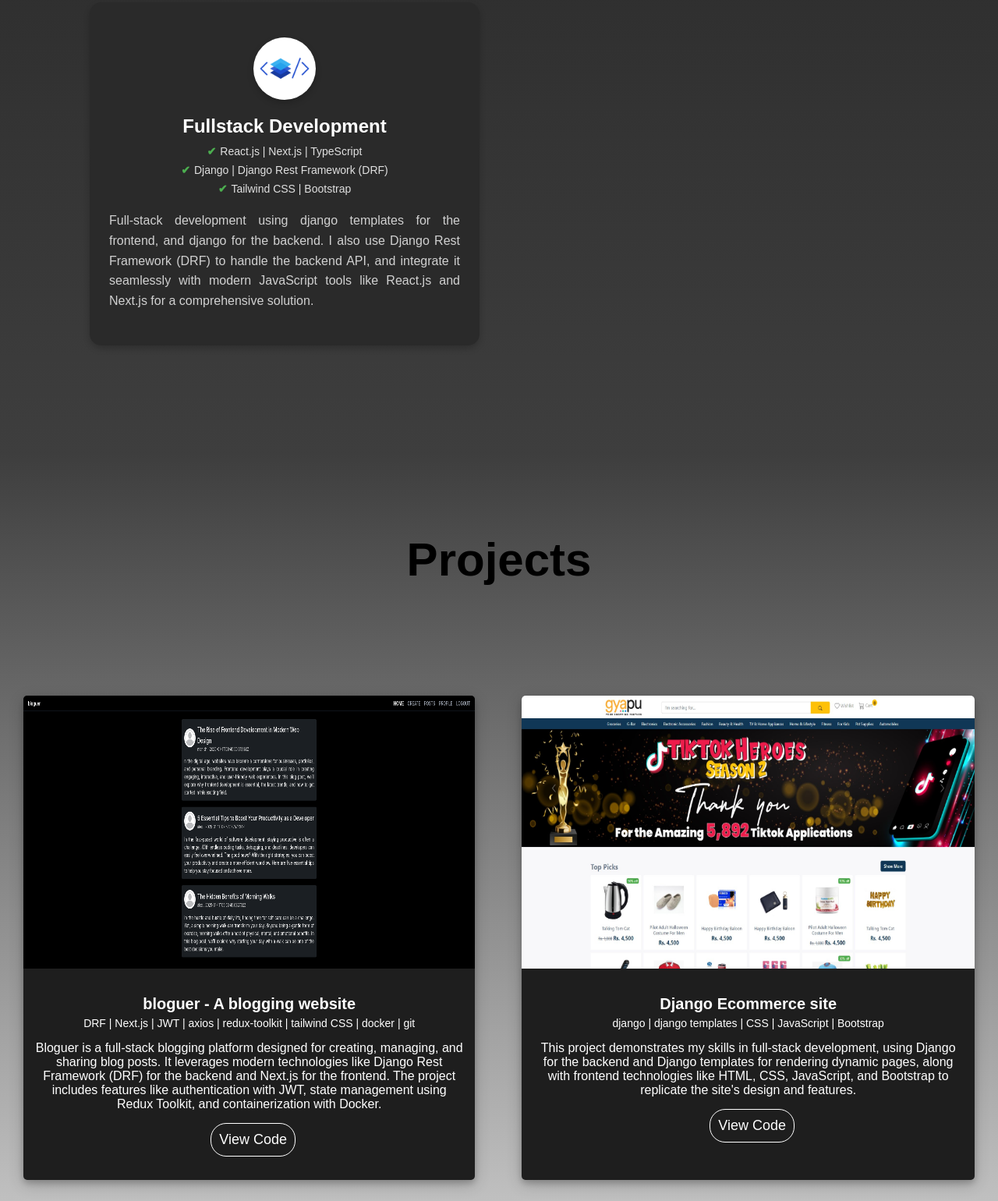
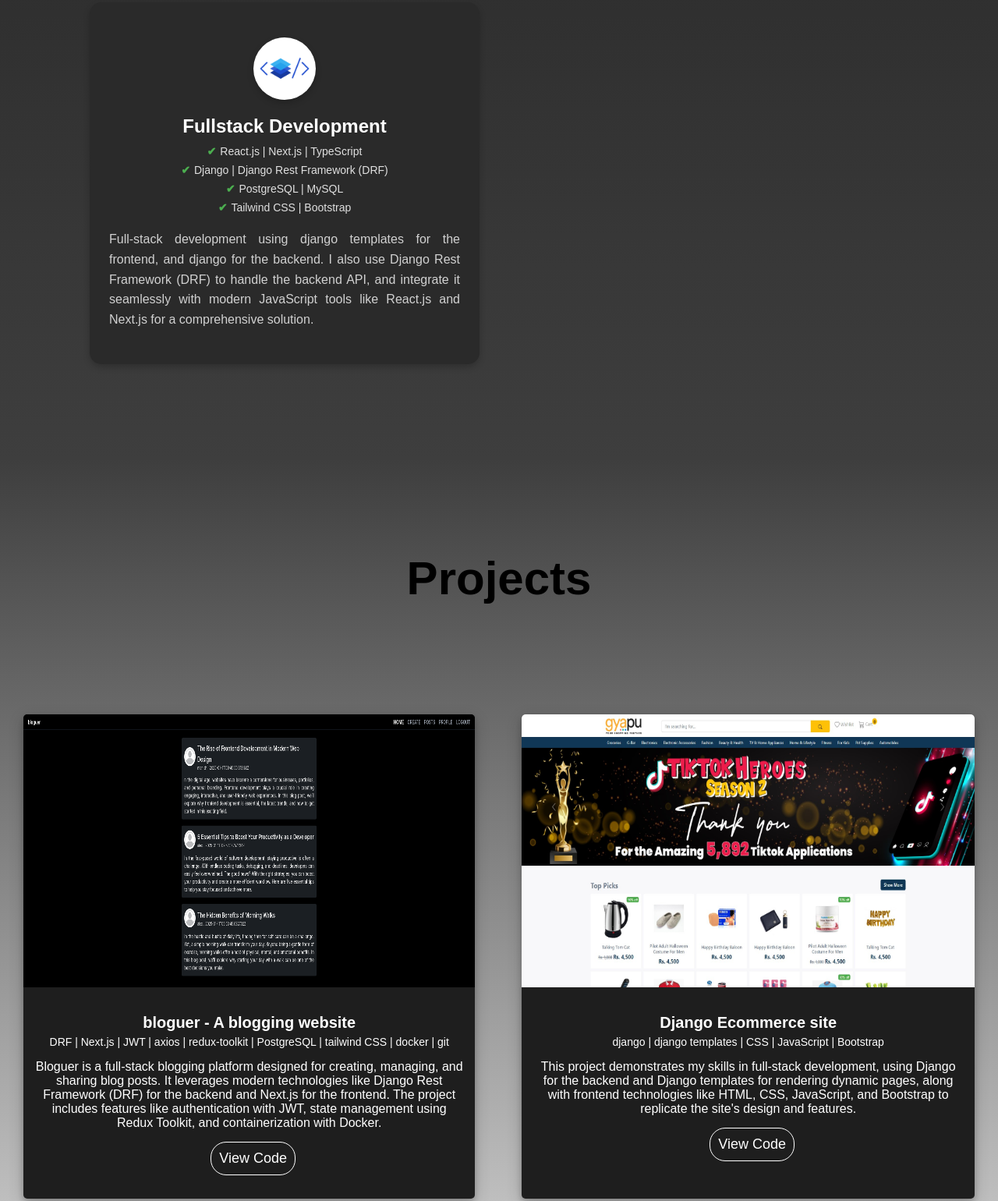
Before and after one commit to manish021124/myprofile, a plain HTML site: page index.html in a window 1280 px wide. Shown: the part 1640-3180 px from the top of the page at 78% size. Drawn offline with nearby package versions, Linux system fonts and the light colour scheme.

Commit message:
Update index.html

```diff
--- a/index.html
+++ b/index.html
@@ -101,6 +101,7 @@
                     <h3 class="service-title">Backend Development</h3>
                     <ul class="service-skills">
                         <li>Django | Django Rest Framework (DRF)</li>
+                        <li>PostgreSQL | MySQL</li>
                     </ul>
                     <p class="service-description">
                         I specialize in building robust and scalable backend applications using Django and Django Rest Framework (DRF).
@@ -117,6 +118,7 @@
                     <ul class="service-skills">
                         <li>React.js | Next.js | TypeScript</li>
                         <li>Django | Django Rest Framework (DRF)</li>
+                        <li>PostgreSQL | MySQL</li>
                         <li>Tailwind CSS | Bootstrap</li>
                     </ul>
                     <p class="service-description">
@@ -136,7 +138,7 @@
                     </div>
                     <div class="project-desc">
                         <div class="project-desc-head">bloguer - A blogging website</div>
-                        <p class="tools-used">DRF | Next.js | JWT | axios | redux-toolkit | tailwind CSS | docker | git</p>
+                        <p class="tools-used">DRF | Next.js | JWT | axios | redux-toolkit | PostgreSQL | tailwind CSS | docker | git</p>
                         <div class="project-description">Bloguer is a full-stack blogging platform designed for
                             creating, managing, and sharing blog posts. It leverages modern technologies like Django
                             Rest Framework (DRF) for the backend and Next.js for the frontend. The project includes
```
